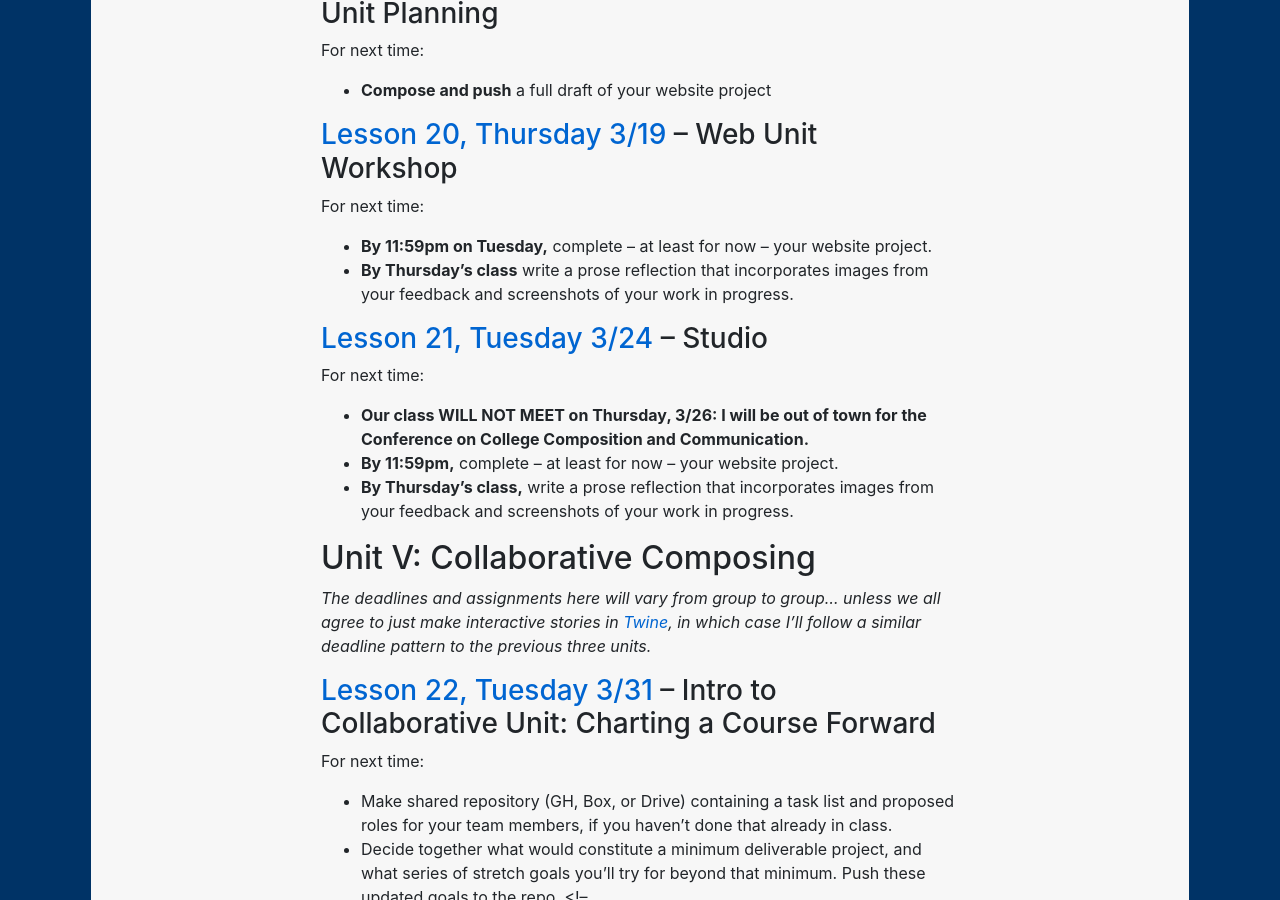
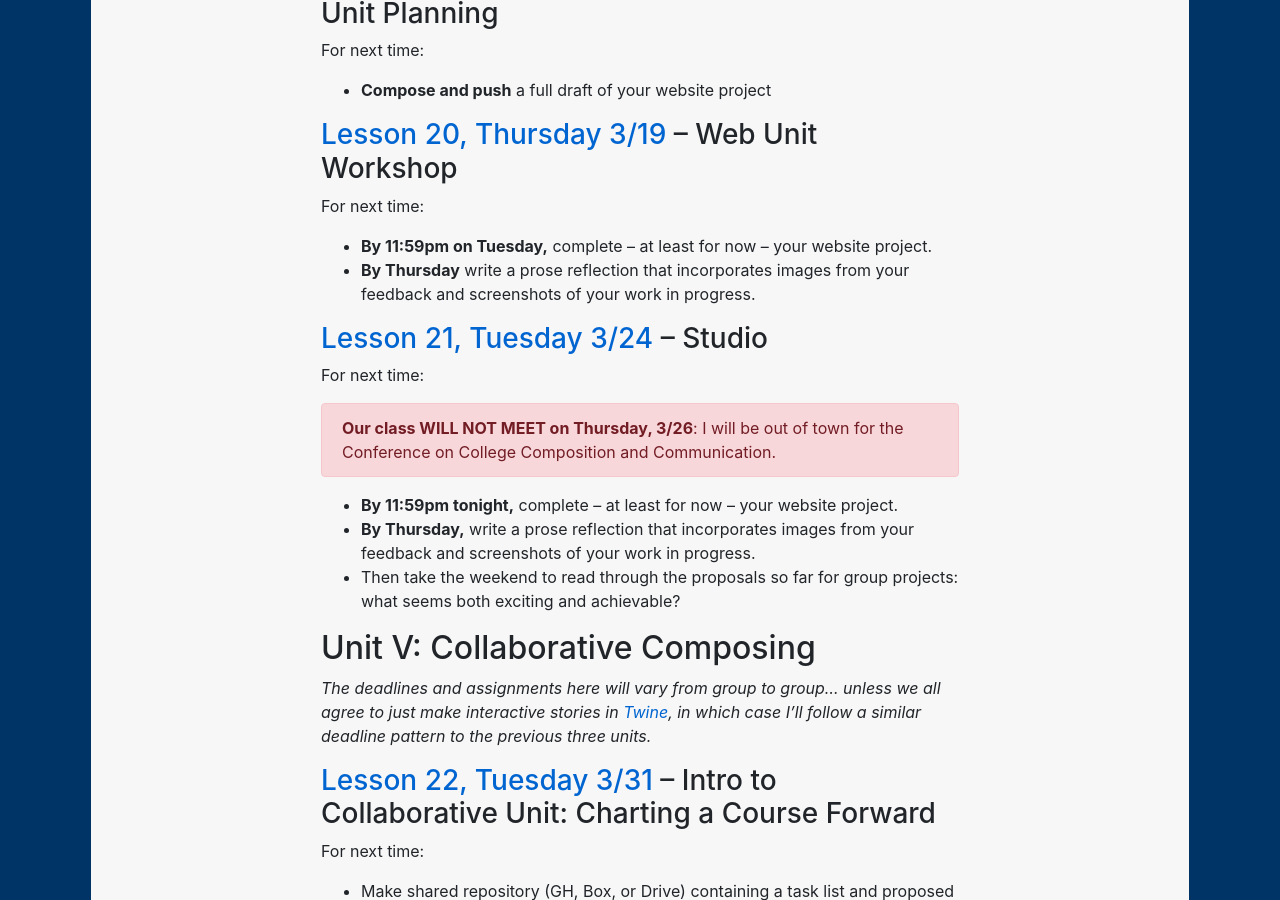
Before and after one commit to benmiller314/cdm2020spring, a Jekyll site: the page built from schedule.md, in a window 1280 px wide and 900 px high, scrolled down 5770 px. Built offline with Jekyll 4.4.1, drawn with Linux system fonts in a browser that asks for light colours; our own code applies the rules of GitHub Pages for plain Markdown files.

Commit message:
tweak display/wording in web unit

```diff
--- a/schedule.md
+++ b/schedule.md
@@ -233,15 +233,18 @@ For next time:
 For next time:
 
 * **By 11:59pm on Tuesday,** complete – at least for now – your website project.
-* **By Thursday's class** write a prose reflection that incorporates images from your feedback and screenshots of your work in progress.
+* **By Thursday** write a prose reflection that incorporates images from your feedback and screenshots of your work in progress.
 
 <h3><a href="{{site.github.baseurl}}/plans/lesson-21">Lesson 21, Tuesday 3/24</a> – Studio</h3>
 
 For next time:
+<div class="alert alert-danger">
+<strong>Our class WILL NOT MEET on Thursday, 3/26</strong>: I will be out of town for the Conference on College Composition and Communication.
+</div>
 
-* **Our class WILL NOT MEET on Thursday, 3/26: I will be out of town for the Conference on College Composition and Communication.**
-* **By 11:59pm,** complete – at least for now – your website project.
-* **By Thursday's class,** write a prose reflection that incorporates images from your feedback and screenshots of your work in progress.
+* **By 11:59pm tonight,** complete – at least for now – your website project.
+* **By Thursday,** write a prose reflection that incorporates images from your feedback and screenshots of your work in progress.
+* Then take the weekend to read through the proposals so far for group projects: what seems both exciting and achievable?
 
 
 <h2 id="unit-5">Unit V: Collaborative Composing</h2>
```
